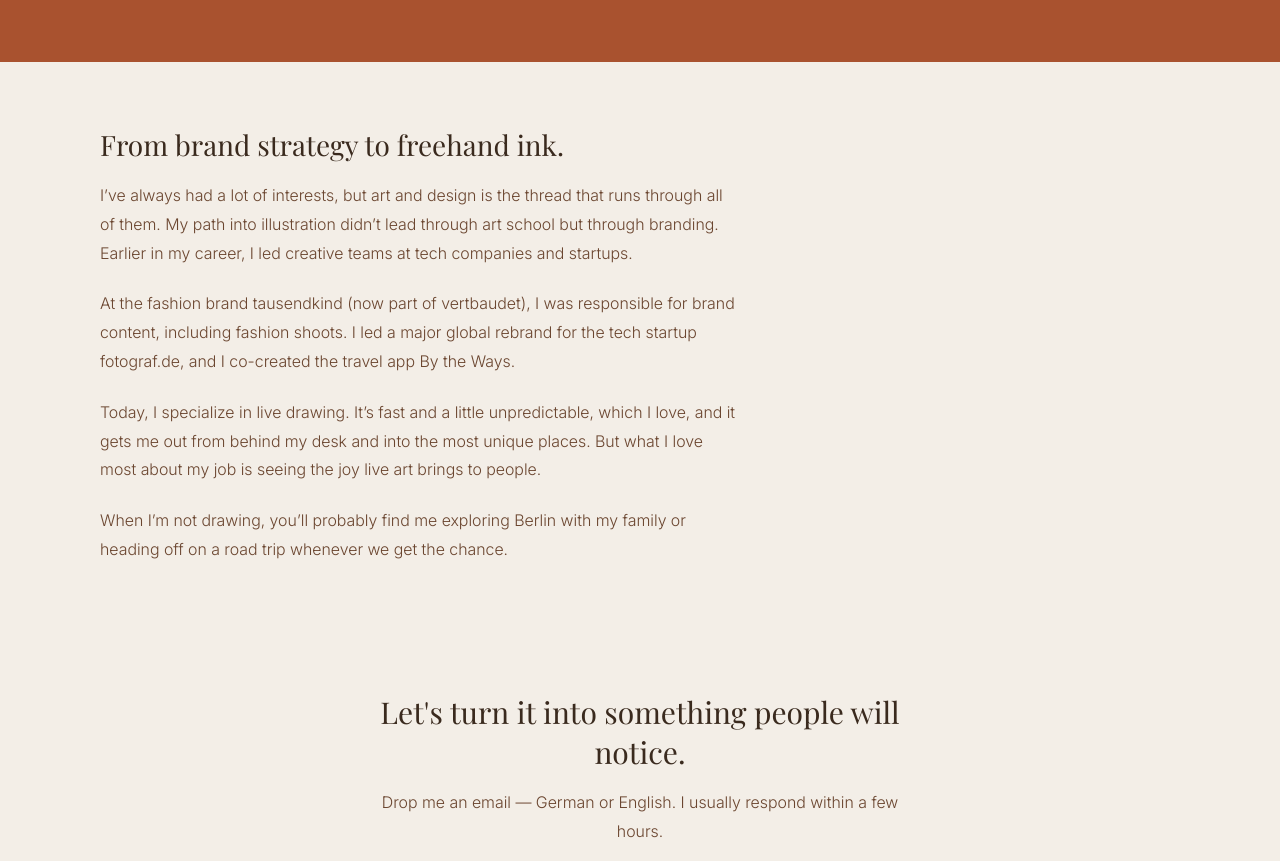
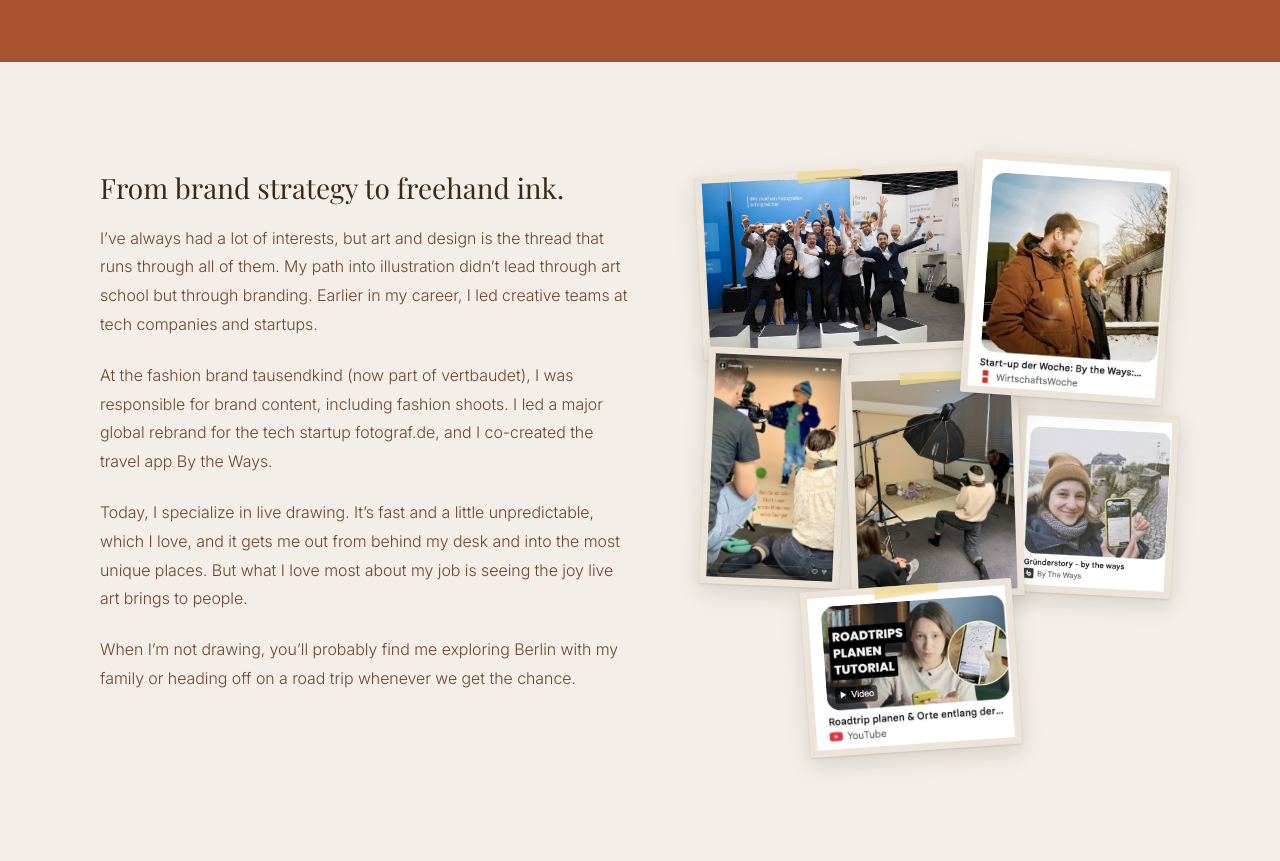
Before and after one commit to lenaberding/portfolio, a plain HTML site: page about.html in a window 1280 px wide. Shown: the part 953-1814 px from the top of the page. Drawn offline with Linux system fonts and the light colour scheme.

Commit message:
About: Collage mit Clippings neben dem Text

```diff
--- a/about.html
+++ b/about.html
@@ -29,7 +29,7 @@
 
 <!-- Schriften werden selbst gehostet (fonts/-Ordner + @font-face in style.css) —
      kein Aufruf an Google-Server, daher kein Cookie-Banner dafür nötig. -->
-<link rel="stylesheet" href="style.css?v=11">
+<link rel="stylesheet" href="style.css?v=12">
 
 <script type="application/ld+json">
 {
@@ -89,13 +89,23 @@
   </section>
 
   <section>
-    <div class="wrap">
+    <div class="wrap about-story">
+      <div class="about-story-text">
       <!-- TEXT: Werdegang — je Absatz eine Station -->
-      <h2 style="font-size:28px; max-width:600px;">From brand strategy to freehand ink.</h2>
+      <h2 style="font-size:28px;">From brand strategy to freehand ink.</h2>
       <p class="lead" style="margin-top:18px; max-width:640px;">I’ve always had a lot of interests, but art and design is the thread that runs through all of them. My path into illustration didn’t lead through art school but through branding. Earlier in my career, I led creative teams at tech companies and startups.</p>
       <p class="lead" style="margin-top:22px; max-width:640px;">At the fashion brand tausendkind (now part of vertbaudet), I was responsible for brand content, including fashion shoots. I led a major global rebrand for the tech startup fotograf.de, and I co-created the travel app By the Ways.</p>
       <p class="lead" style="margin-top:22px; max-width:640px;">Today, I specialize in live drawing. It’s fast and a little unpredictable, which I love, and it gets me out from behind my desk and into the most unique places. But what I love most about my job is seeing the joy live art brings to people.</p>
       <p class="lead" style="margin-top:22px; max-width:640px;">When I’m not drawing, you’ll probably find me exploring Berlin with my family or heading off on a road trip whenever we get the chance.</p>
+      </div>
+      <div class="collage" aria-label="Glimpses from earlier projects">
+        <figure class="clip c1 tape"><img src="images/about-fotograf-de-team-photokina.jpg" alt="The fotograf.de team celebrating at their photokina booth" loading="lazy"></figure>
+        <figure class="clip c2"><img src="images/about-by-the-ways-wirtschaftswoche-startup-der-woche.jpg" alt="WirtschaftsWoche article: Start-up der Woche, By the Ways" loading="lazy"></figure>
+        <figure class="clip c3"><img src="images/about-tausendkind-instagram-story-shooting.jpg" alt="tausendkind Instagram story from a kids fashion shoot" loading="lazy"></figure>
+        <figure class="clip c4 tape"><img src="images/about-tausendkind-fashion-shoot-behind-the-scenes.jpg" alt="Behind the scenes at a tausendkind fashion shoot" loading="lazy"></figure>
+        <figure class="clip c5"><img src="images/about-by-the-ways-founder-story.jpg" alt="Founder story: Lena with the By the Ways app" loading="lazy"></figure>
+        <figure class="clip c6 tape"><img src="images/about-by-the-ways-roadtrip-tutorial.jpg" alt="By the Ways road trip planning tutorial on YouTube" loading="lazy"></figure>
+      </div>
     </div>
   </section>
 
--- a/style.css
+++ b/style.css
@@ -473,3 +473,22 @@
 .overlay { background: var(--terracotta); }
 .hero .copy-btn:hover, .band-terracotta .copy-btn:hover { background: var(--butter); color: var(--ink); border-color: var(--butter); }
 ::selection { background: var(--butter); color: var(--ink); }
+
+/* ---------- about: collage ---------- */
+.about-story { display: grid; grid-template-columns: minmax(0, 1fr) minmax(0, 0.9fr); gap: 64px; align-items: center; }
+.about-story-text .lead { max-width: 560px !important; }
+.collage { position: relative; aspect-ratio: 5 / 6; }
+.clip { position: absolute; margin: 0; background: #fff; padding: 7px; box-shadow: 0 1px 2px rgba(58,42,30,0.12), 0 8px 22px rgba(58,42,30,0.14); }
+.clip img { display: block; width: 100%; height: auto; }
+.clip.tape::before { content: ""; position: absolute; top: -10px; left: 50%; width: 64px; height: 20px; transform: translateX(-50%) rotate(-4deg); background: rgba(238,217,143,0.75); box-shadow: 0 1px 2px rgba(58,42,30,0.08); }
+.c1 { left: 0;   top: 2%;  width: 56%; transform: rotate(-3deg); z-index: 2; }
+.c2 { left: 56%; top: 0;   width: 42%; transform: rotate(4deg);  z-index: 6; }
+.c3 { left: 1%;  top: 33%; width: 29%; transform: rotate(2.5deg); z-index: 3; }
+.c4 { left: 31%; top: 37%; width: 36%; transform: rotate(-2deg); z-index: 4; }
+.c5 { left: 66%; top: 44%; width: 33%; transform: rotate(3deg);  z-index: 3; }
+.c6 { left: 22%; top: 74%; width: 44%; transform: rotate(-4deg); z-index: 5; }
+@media (max-width: 900px) {
+  .about-story { grid-template-columns: 1fr; gap: 48px; }
+  .collage { max-width: 520px; width: 100%; margin: 0 auto; }
+}
+@media (max-width: 600px) { .clip { padding: 4px; } .clip.tape::before { width: 44px; height: 14px; top: -7px; } }
```
Also changed, not shown: datenschutz.html (+1 -1 lines), editorial-illustration.html (+1 -1 lines), impressum.html (+1 -1 lines), index.html (+1 -1 lines), live-fashion-illustration.html (+1 -1 lines), live-personalization.html (+1 -1 lines), series-fashion-sketches.html (+1 -1 lines), series-illustrated-wedding-invitation.html (+1 -1 lines), series-private-commission.html (+1 -1 lines), images/about-by-the-ways-founder-story.jpg (added), images/about-by-the-ways-roadtrip-tutorial.jpg (added), images/about-by-the-ways-wirtschaftswoche-startup-der-woche.jpg (added), images/about-fotograf-de-team-photokina.jpg (added), images/about-tausendkind-fashion-shoot-behind-the-scenes.jpg (added), 1 more files.
